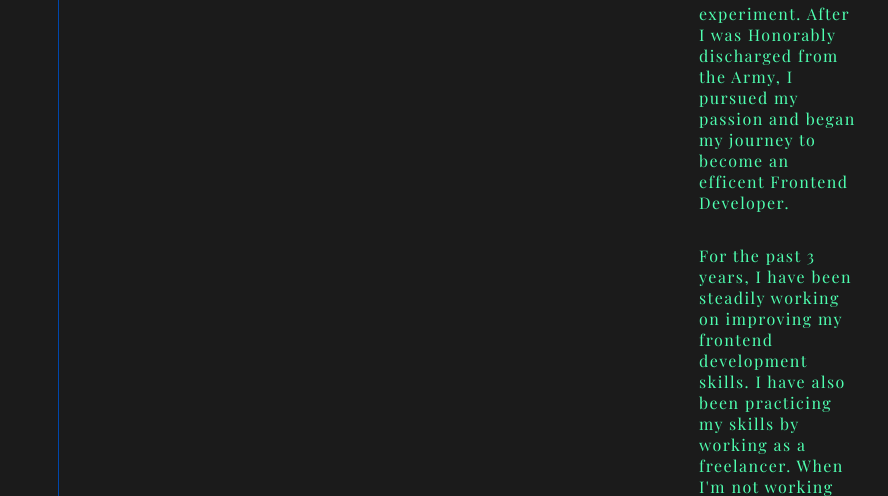
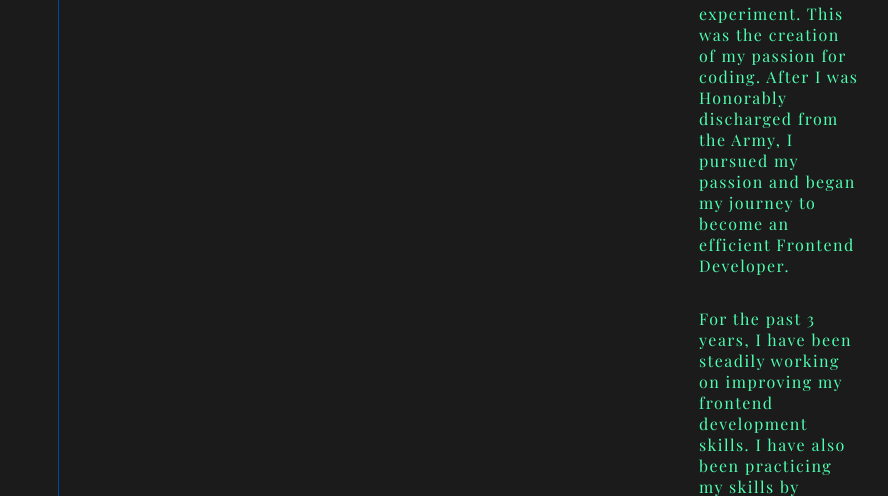
Before and after one commit to Elijah80/my-portfolio, a plain HTML site: page assets/pages/about.html in a window 1280 px wide. Shown: the part 624-1120 px from the top of the page, 101-989 px from the left. Drawn offline with nearby package versions, Linux system fonts and the light colour scheme.

Commit message:
corrected some spelling and grammar

```diff
--- a/assets/pages/about.html
+++ b/assets/pages/about.html
@@ -61,14 +61,15 @@
 				<div class="about-content">
 					<p>
 						I first learned about coding while I was in the Army. My roommate introduced me to the
-						very basics of HTML and let me experiment. After I was Honorably discharged from the Army,
-						I pursued my passion and began my journey to become an efficent Frontend Developer.
+						very basics of HTML and let me experiment. This was the creation of my passion for coding.
+						After I was Honorably discharged from the Army, I pursued my passion and began my journey
+						to become an efficient Frontend Developer.
 					</p>
 					<p>
 						For the past 3 years, I have been steadily working on improving my frontend development
 						skills. I have also been practicing my skills by working as a freelancer. When I'm not
 						working on any projects, as a freelancer, I am always working on keeping my skills up to
-						date.
+						date. I am always looking for new opportunities to learn and grow.
 					</p>
 					<p>
 						Most all of my spare time is spent doing outdoor activities, which range from camping to
```
Also changed, not shown: 2 other files.
